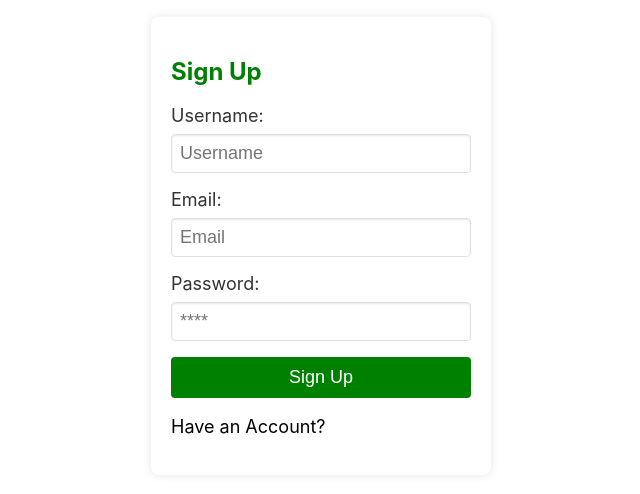
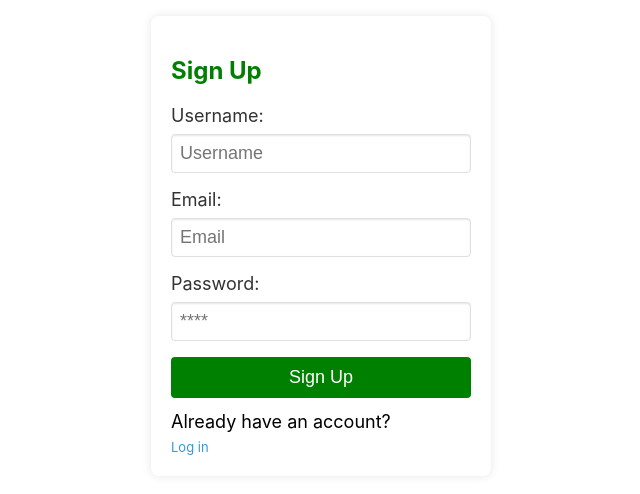
Before and after one commit to ambersanti1/TreeFund, a React (Create React App) app in the folder client/: page /signup in a window 1280 px wide. Shown: the part 174-668 px from the top of the page, without its empty margins (319-959 px from the left). Built offline with nearby package versions, Linux system fonts and the light colour scheme.

Commit message:
changes to log in and sign up styling

```diff
--- a/client/src/components/Signup.jsx
+++ b/client/src/components/Signup.jsx
@@ -77,10 +77,16 @@
         />
 
         <button type="submit">Sign Up</button>
-        <p>
-          Have an Account? <Link to="/login">Login</Link>
-        </p>
-      <ToastContainer/>
+
+        <div className="dont">
+          <p> Already have an account? </p>
+        </div>
+
+        <div className="user">
+          <Link to="/login">Log in</Link>
+        </div>
+
+        <ToastContainer />
       </form>
     </div>
   );
```
